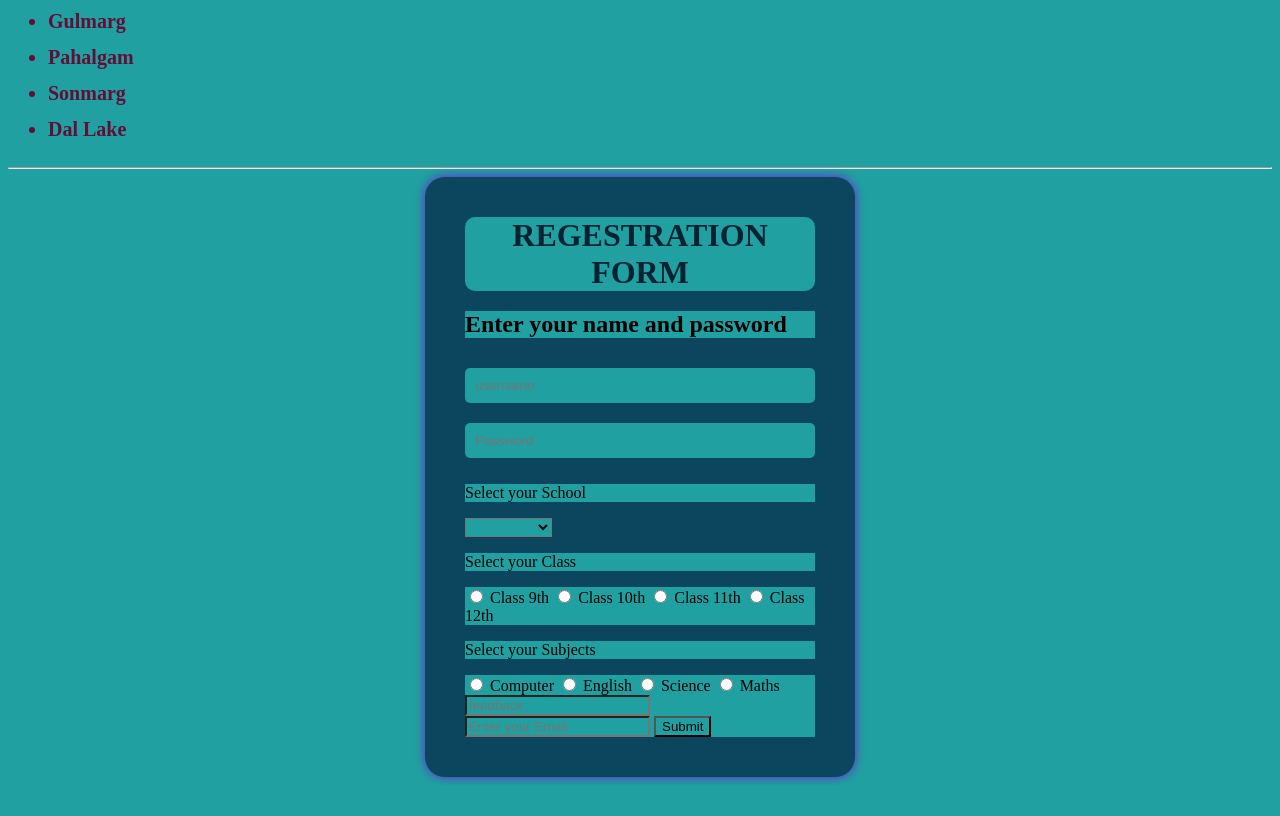
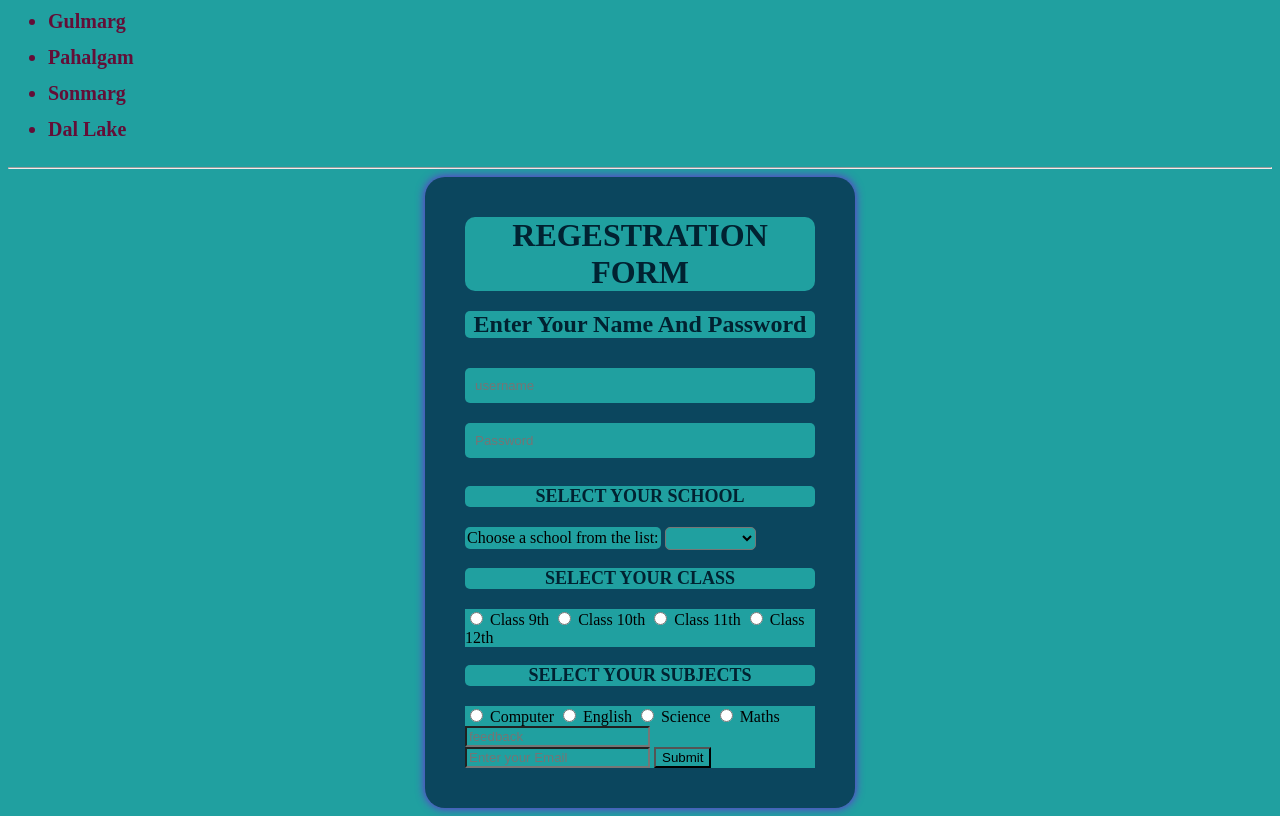
Before and after one commit to ibhatnasir/Web-dev, a plain HTML site: page index.html in a window 1280 px wide. Shown: the part 715-1531 px from the top of the page. Before the commit the page ends 1500 px from the top, so only its background shows below. Drawn offline with Linux system fonts and the light colour scheme.

Commit message:
styling School

```diff
--- a/index.html
+++ b/index.html
@@ -66,7 +66,8 @@
 
         <p id="F-title">Select your School</p>
 
-        <Select name="Place">
+         <span id="school-title">Choose a school from the list:</span>
+        <Select name="School" id="school-list">
             <option value=""></option>
             <option value="Tangmarg">Tangmarg</option>
             <option value="Chandilora">Chandilora</option>
--- a/style.css
+++ b/style.css
@@ -40,8 +40,13 @@
     border-radius: 10px;
 }
 
+#heading-name{
+    text-align: center;
+    color: rgb(1, 34, 49);
+    text-transform: capitalize;
+    border-radius: 5px;
 
-
+}
 .Reg-form{
     background-color: rgb(11, 70, 94);
     padding: 40px;
@@ -59,3 +64,23 @@
     border-radius: 5px;
     box-sizing: border-box;
 }
+
+
+#F-title{
+    text-align: center;
+    color: rgb(1, 34, 49);
+    text-transform: uppercase;
+    border-radius: 5px;
+    margin-bottom: 20px;
+    font-weight: bolder;
+    font-size: large;
+
+}
+
+#school-title , #school-list {
+    display: inline-block;
+    font-weight: normal;
+    color: rgb(0, 0, 0);
+    padding: 2px;
+    border-radius: 5px;
+}
```
